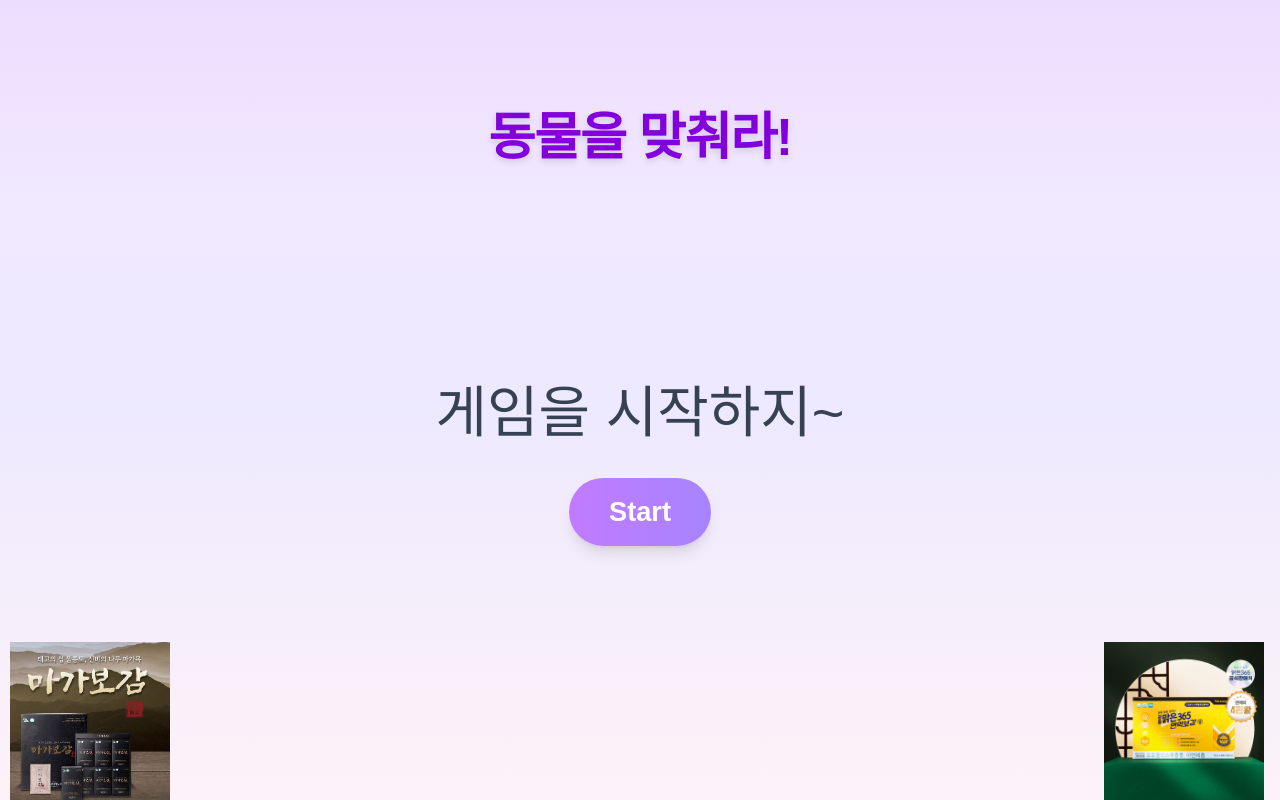
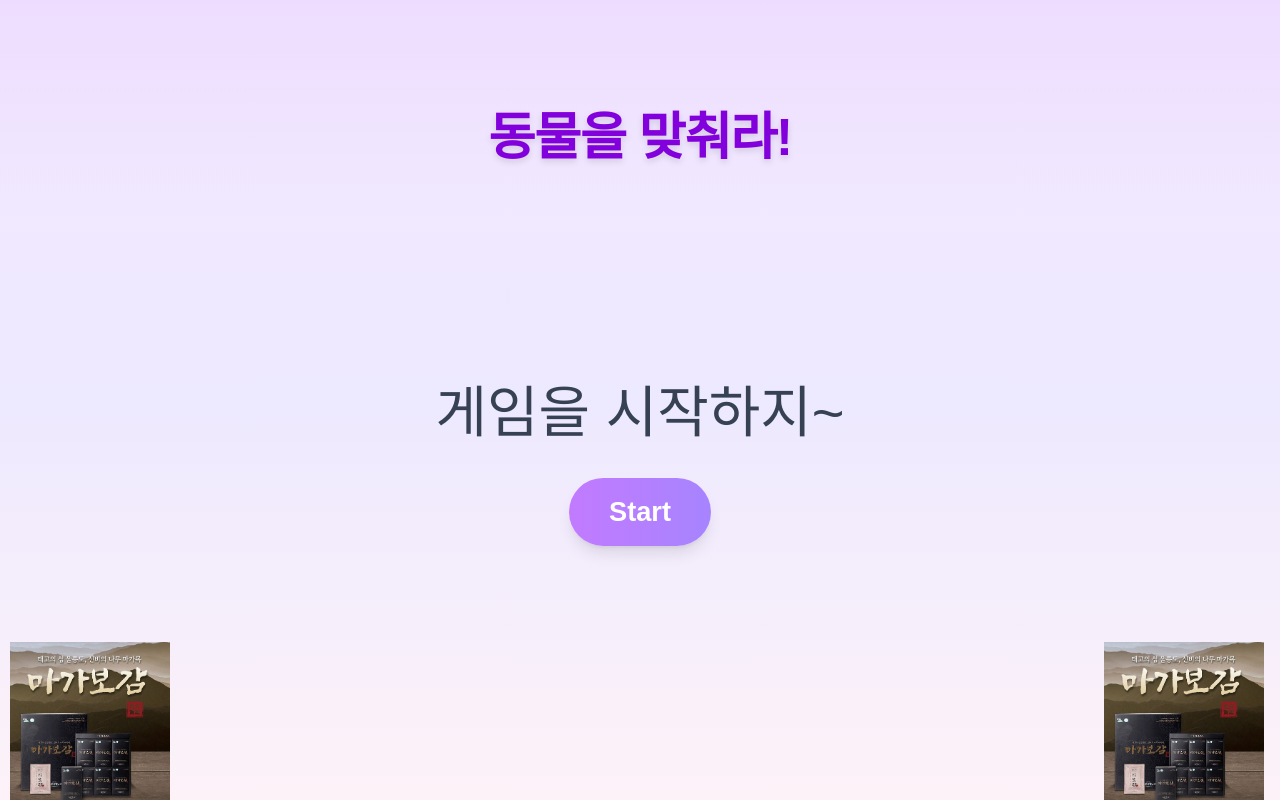
Before and after one commit to js48jjw/AnimalGuess, a Next.js app: page / in a window 1280 px wide. Built offline with nearby package versions, Linux system fonts and the light colour scheme.

Commit message:
magabogam

```diff
--- a/src/app/layout.tsx
+++ b/src/app/layout.tsx
@@ -83,13 +83,13 @@
               <Script src="//t1.daumcdn.net/kas/static/ba.min.js" strategy="afterInteractive" />
               {/* 우측 프로모션 배너 */}
               <a
-                href="https://xz84rgb87c.sens.kr"
+                href="https://ui7gwmf8ww.sens.kr"
                 target="_blank"
                 rel="noopener noreferrer"
                 style={{ display: 'block', width: 160, marginTop: 12 }}
               >
                 <img
-                  src="/malen365.png"
+                  src="/magabogam.png"
                   alt="우측 프로모션 배너"
                   style={{ width: 160, height: 'auto' }}
                 />
```
